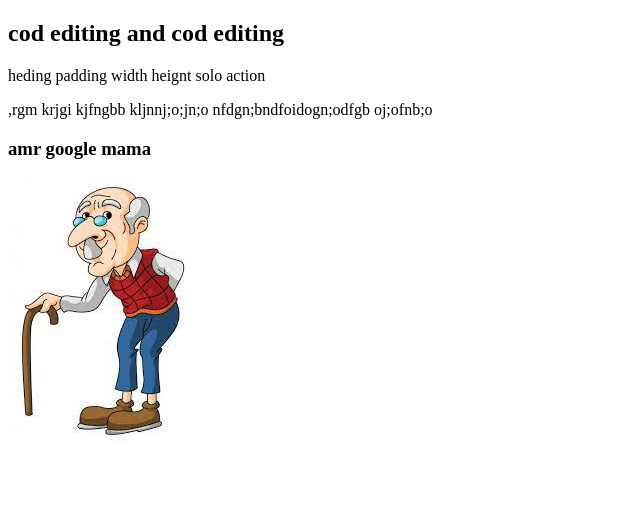
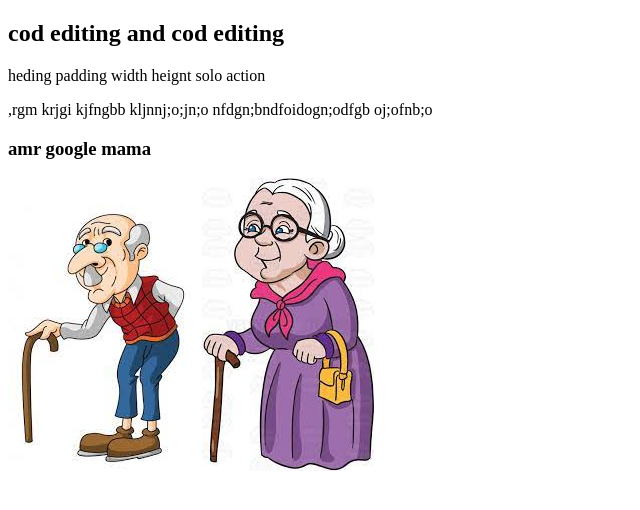
Before and after one commit to MoklesurRohoman/my-second-repo, a plain HTML site: page index.html in a window 1280 px wide. Shown: the whole page, without its empty margins (0-640 px from the left). Drawn offline with Linux system fonts and the light colour scheme.

Commit message:
img edit

```diff
--- a/index.html
+++ b/index.html
@@ -12,6 +12,7 @@
     <p>,rgm krjgi kjfngbb kljnnj;o;jn;o nfdgn;bndfoidogn;odfgb oj;ofnb;o</p>
     <h3> amr google mama</h3>
     <img src="gf.jpg" alt="">
+    <img src="gm.jpg" alt="">
 
 </body>
 </html>
```
Also changed, not shown: gm.jpg (added).
